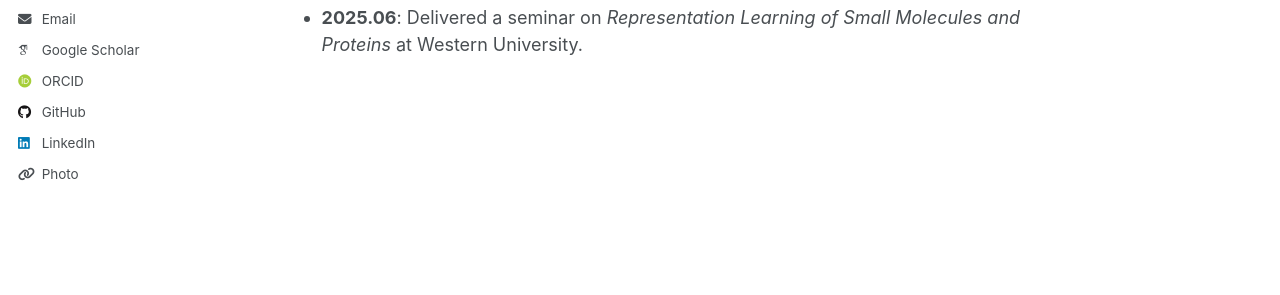
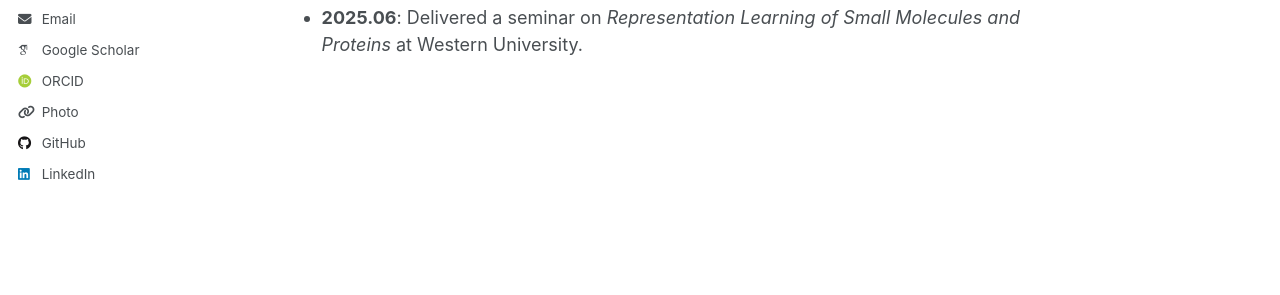
Before and after one commit to syan1992/syan1992.github.io, a Jekyll site: the page built from _pages/about.md, in a window 1280 px wide. Shown: the part 423-718 px from the top of the page. Built offline with Jekyll 4.4.1, drawn with Linux system fonts in a browser that asks for light colours; some web fonts are replaced; a script that is not in the unit is left out.

Commit message:
Update author-profile.html

```diff
--- a/_includes/author-profile.html
+++ b/_includes/author-profile.html
@@ -52,6 +52,9 @@
       {% endif %}
       {% if author.orcid %}
         <li><a href="{{ author.orcid }}"><i class="ai ai-orcid ai-fw icon-pad-right"></i>ORCID</a></li>
+      {% endif %}
+      {% if author.uri %}
+        <li><a href="{{ author.uri }}"><i class="fas fa-fw fa-link icon-pad-right" aria-hidden="true"></i>{{ site.data.ui-text[site.locale].website_label | default: "Photo" }}</a></li>
       {% endif %}
       {% if author.pubmed %}
         <li><a href="{{ author.pubmed }}"><i class="ai ai-pubmed ai-fw icon-pad-right"></i>PubMed</a></li>
@@ -162,9 +165,6 @@
       {% if author.zhihu %}
       <li><a href="https://www.zhihu.com/people/{{ author.zhihu }}"><i class="fab fa-fw fa-zhihu icon-pad-right" aria-hidden="true"></i>Zhihu</a></li>
       {% endif %}
-      {% if author.uri %}
-        <li><a href="{{ author.uri }}"><i class="fas fa-fw fa-link icon-pad-right" aria-hidden="true"></i>{{ site.data.ui-text[site.locale].website_label | default: "Photo" }}</a></li>
-      {% endif %}
     </ul>
   </div>
 </div>
```
